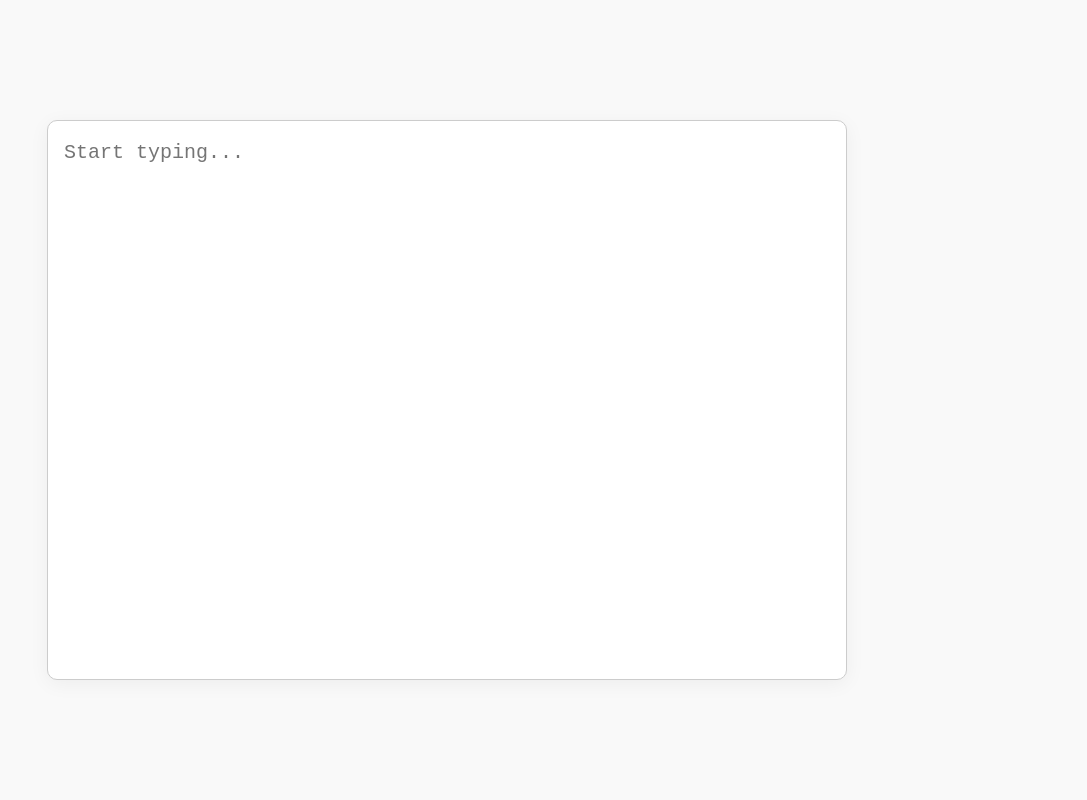
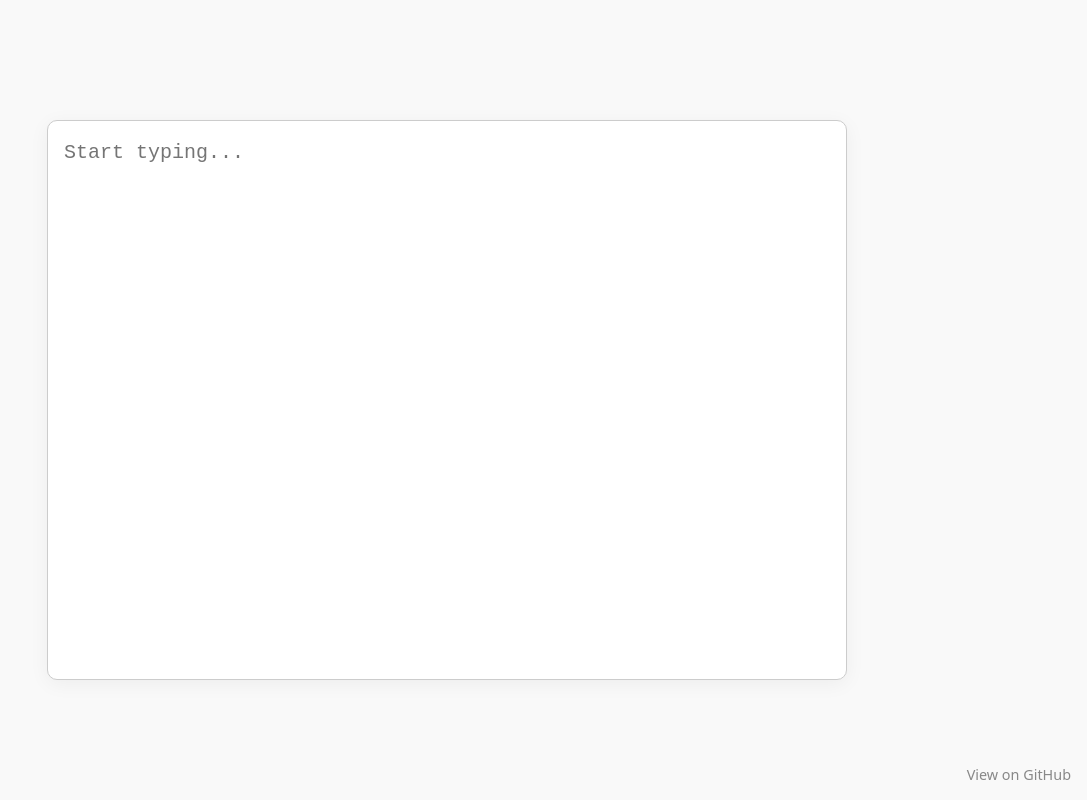
Before and after one commit to fm-sys/hashnotes, a plain HTML site: page index.html in a window 1280 px wide. Shown: the whole page, without its empty margins (193-1280 px from the left). Drawn offline with Linux system fonts and the light colour scheme.

Commit message:
Update index.html

```diff
--- a/index.html
+++ b/index.html
@@ -15,6 +15,7 @@
       display: flex;
       align-items: center;
       justify-content: center;
+      position: relative;
     }
     textarea {
       width: 90%;
@@ -30,10 +31,25 @@
       background: white;
       box-shadow: 0 4px 20px rgba(0, 0, 0, 0.05);
     }
+    .github-link {
+      position: absolute;
+      bottom: 1rem;
+      right: 1rem;
+      font-size: 0.9rem;
+      text-decoration: none;
+      color: #888;
+      transition: color 0.2s ease;
+    }
+    .github-link:hover {
+      color: #000;
+    }
   </style>
 </head>
 <body>
   <textarea id="noteInput" placeholder="Start typing..."></textarea>
+  <a class="github-link" href="https://github.com/fm-sys/hashnotes" target="_blank" rel="noopener noreferrer">
+    View on GitHub
+  </a>
 
   <script>
     const input = document.getElementById('noteInput');
@@ -48,7 +64,6 @@
         : defaultTitle;
     }
 
-    // Load note from URL hash
     function loadNoteFromHash() {
       const hash = location.hash.slice(1);
       if (hash) {
@@ -63,7 +78,6 @@
       }
     }
 
-    // Update URL hash and tab title as you type
     input.addEventListener('input', () => {
       const text = input.value;
       const encoded = encodeURIComponent(text.trim());
```
